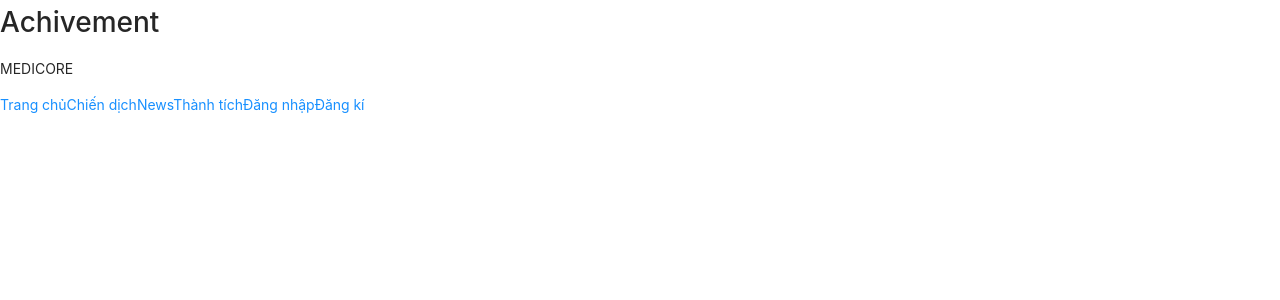
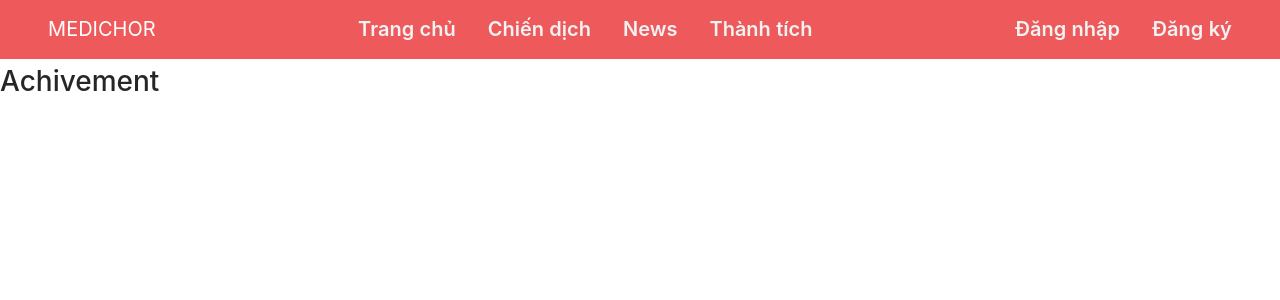
Before and after one commit to SWP391-Fall2022/BloodDonor-Frontend, a React (Create React App) app: page /achivement in a window 1280 px wide. Shown: the top 300 px of the page. Built offline with nearby package versions, Linux system fonts and the light colour scheme.

Commit message:
Style Navbar

```diff
--- a/src/components/navbar.jsx
+++ b/src/components/navbar.jsx
@@ -1,16 +1,25 @@
 import React from 'react'
 import { Link } from "react-router-dom";
+import '../styles/navigation.css'
 
 export const Navbar = () => {
-    return <>
-        <div>
-            <p>MEDICORE</p>
-            <Link to={"/"}>Trang chủ</Link>
-            <Link to={"/campaign"}>Chiến dịch</Link>
-            <Link to={"/news"}>News</Link>
-            <Link to={"/achivement"}>Thành tích</Link>
-            <Link to={"/login"}>Đăng nhập</Link>
-            <Link to={"/register"}>Đăng kí</Link>
+    return (
+        <div className="navbar ">
+            <nav class="nav grid-container">
+                <div className="nav-logo">
+                    <p>MEDICHOR</p>
+                </div>
+                <div className="nav-links">
+                    <Link to={"/"}>Trang chủ</Link>
+                    <Link to={"/campaign"}>Chiến dịch</Link>
+                    <Link to={"/news"}>News</Link>
+                    <Link to={"/achivement"}>Thành tích</Link>
+                </div>
+                <div className="nav-logs">
+                    <Link to={"/login"}>Đăng nhập</Link>
+                    <Link to={"/register"}>Đăng ký</Link>
+                </div>
+            </nav>
         </div>
-    </>
+    )
 };
--- a/src/index.css
+++ b/src/index.css
@@ -1 +1,10 @@
 @import '~antd/dist/antd.css';
+
+.shadowDP02 {
+    box-shadow: 0px 2px 2px rgba(0, 0, 0, 0.14), 0px 3px 1px rgba(0, 0, 0, 0.12), 0px 1px 5px rgba(0, 0, 0, 0.2);
+}
+
+.shadowDP02-border10 {
+    box-shadow: 0px 2px 2px rgba(0, 0, 0, 0.14), 0px 3px 1px rgba(0, 0, 0, 0.12), 0px 1px 5px rgba(0, 0, 0, 0.2);
+    border-radius: 10px;
+}
--- a/src/routes/achivement.js
+++ b/src/routes/achivement.js
@@ -3,8 +3,8 @@ import { Navbar } from '../components/navbar';
 
 const Achivement = () => {
     return <div>
+        <Navbar />
         <h1>Achivement</h1>
-        <Navbar />
     </div>
 };
 
--- a/src/routes/campaign.js
+++ b/src/routes/campaign.js
@@ -3,8 +3,8 @@ import { Navbar } from '../components/navbar';
 
 const Campaign = () => {
     return <div>
+        <Navbar />
         <h1>Campaign</h1>
-        <Navbar />
     </div>
 };
 
--- a/src/routes/changePass.js
+++ b/src/routes/changePass.js
@@ -1,4 +1,5 @@
 import styles from '../styles/login.module.css';
+import '../index.css';
 import { Button, Form, Input } from 'antd';
 
 const newPass = () => {
@@ -9,7 +10,7 @@ const newPass = () => {
 
     return (
         <div className={styles.mainBackground}>
-            <div className={`${styles.container} ${styles.font}`}>
+            <div className={`${styles.container} shadowDP02-border10`}>
                 <h1 className={`${styles.title}`}>ĐỔI MẬT KHẨU</h1>
                 <Form layout="vertical">
                     <Form.Item className={styles.formLabel} label="Nhập mật khẩu cũ" name="oldPass" rules={[{ required: true, message: 'Vui lòng nhập vào đây' }]}>
--- a/src/routes/home.js
+++ b/src/routes/home.js
@@ -3,8 +3,8 @@ import { Navbar } from '../components/navbar';
 
 const Home = () => {
     return <div>
+        <Navbar />
         <h1>Home</h1>
-        <Navbar />
     </div>
 };
 
--- a/src/routes/login.js
+++ b/src/routes/login.js
@@ -1,11 +1,12 @@
 import { Link } from "react-router-dom";
 import styles from '../styles/login.module.css';
+import '../index.css';
 import { Button, Form, Input } from 'antd';
 
 const Login = () => {
     return (
         <div className={styles.mainBackground}>
-            <div className={`${styles.container} ${styles.font}`}>
+            <div className={`${styles.container} shadowDP02-border10`}>
                 <h1 className={`${styles.title}`}>ĐĂNG NHẬP</h1>
                 <Form layout="vertical">
                     <Form.Item className={styles.formLabel} label="Tên đăng nhập" name="username" rules={[{ required: true, message: 'Vui lòng nhập tên đăng nhập' }]}>
--- a/src/routes/news.js
+++ b/src/routes/news.js
@@ -3,8 +3,8 @@ import { Navbar } from '../components/navbar';
 
 const News = () => {
     return <div>
+        <Navbar />
         <h1>News</h1>
-        <Navbar />
     </div>
 };
 
--- a/src/styles/login.module.css
+++ b/src/styles/login.module.css
@@ -16,8 +16,6 @@
     background-color: white;
     width: 470px;
     height: auto;
-    box-shadow: 0px 2px 2px rgba(0, 0, 0, 0.14), 0px 3px 1px rgba(0, 0, 0, 0.12), 0px 1px 5px rgba(0, 0, 0, 0.2);
-    border-radius: 10px;
     padding: 50px;
 }
 
--- /dev/null
+++ b/src/styles/navigation.css
@@ -0,0 +1,55 @@
+.nav {
+    background-color:#EE5A5B;
+    overflow: hidden;
+
+  }
+
+
+  /* Style the links inside the navigation bar */
+  .nav a {
+    float: left;
+    color: #f2f2f2;
+    text-align: center;
+    padding: 14px 16px;
+    text-decoration: none;
+    font-size: 20px;
+    font-weight: 600;
+  }
+
+  /* Change the color of links on hover */
+  .nav a:hover {
+    background-color: #ddd;
+    color: black;
+  }
+
+
+/* Use grid for layout 6 column */
+  .grid-container {
+    display: grid;
+    grid-template-columns: auto auto auto auto auto auto;
+    gap: 10px;
+
+  }
+
+  .grid-container > div {
+
+    text-align: center;
+
+  }
+  .nav-logo p{
+    margin: 0;
+    padding: 14px 16px;
+    font-size: 20px;
+    color: white;
+  }
+
+
+  .nav-links {
+    grid-column: 2 / 6;
+    margin: auto;
+
+  }
+
+  .nav-logs{
+    margin: auto;
+  }
```
Also changed, not shown: src/styles/index.css (deleted).
